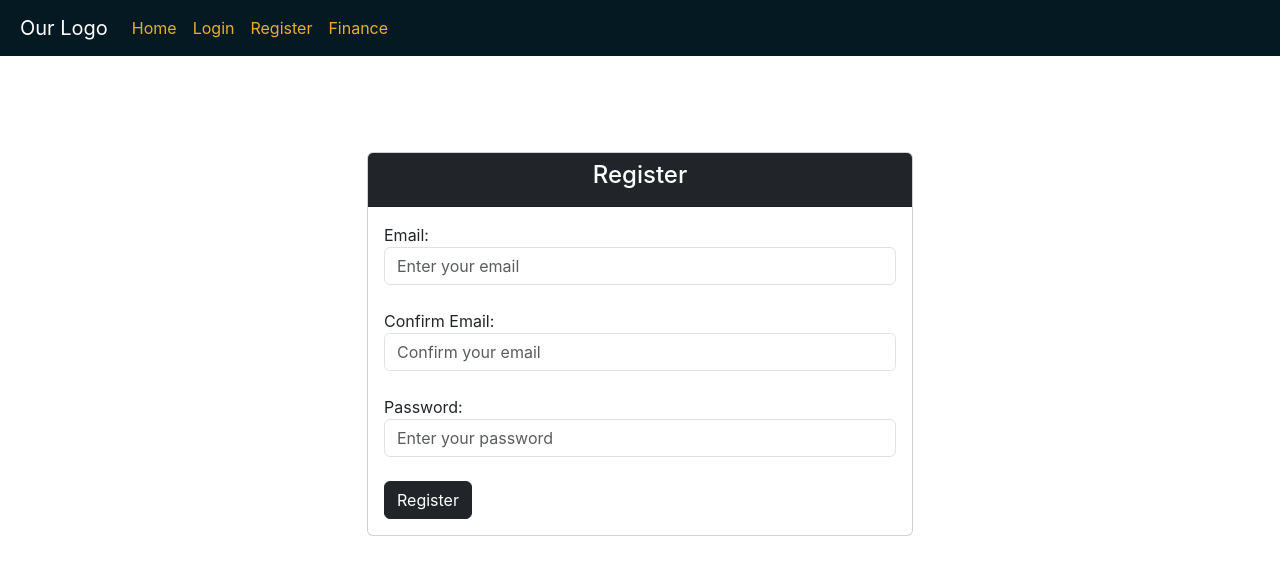
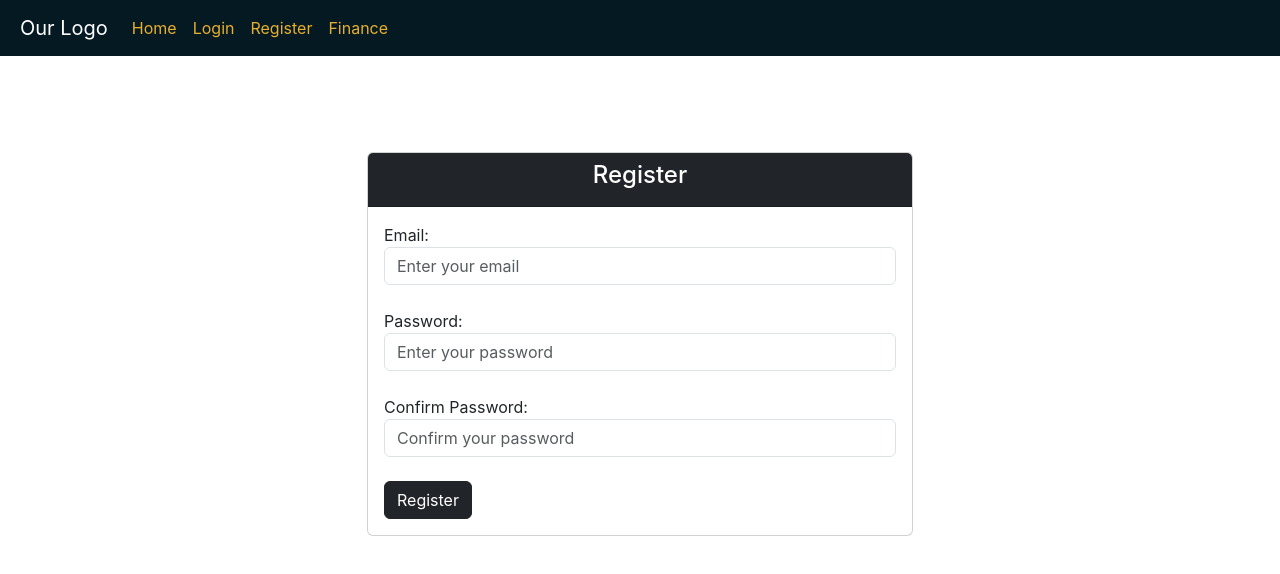
Before and after one commit to Sha3-git/WEC-2024, a React (Create React App) app in the folder client/: page /register in a window 1280 px wide. Shown: the top 574 px of the page. Built offline with nearby package versions, Linux system fonts and the light colour scheme.

Commit message:
changed register

```diff
--- a/client/src/pages/Register.jsx
+++ b/client/src/pages/Register.jsx
@@ -5,10 +5,10 @@ import { useNavigate } from 'react-router-dom';
 
 function Register() {
   const [email, setEmail] = useState('');
-  const [confirmEmail, setConfirmEmail] = useState('');
+  const [confirmPassword, setConfirmPassword] = useState('');
   const [password, setPassword] = useState('');
   const [emailError, setEmailError] = useState('');
-  const [confirmEmailError, setConfirmEmailError] = useState('');
+  const [confirmPasswordError, setConfirmPasswordError] = useState('');
   const navigate = useNavigate();
 
   const validateEmail = () => {
@@ -20,23 +20,23 @@ function Register() {
     }
   };
 
-  const validateConfirmEmail = () => {
-    if (confirmEmail !== email) {
-      setConfirmEmailError('Email addresses do not match');
+  const validateConfirmPassword = () => {
+    if (confirmPassword !== password) {
+      setConfirmPasswordError('Passwords do not match');
     } else {
-      setConfirmEmailError('');
+      setConfirmPasswordError('');
     }
   };
 
   const handleRegister = async (e) => {
     e.preventDefault();
 
-    // Validate email and confirm email
+    //validate email and confirm password
     validateEmail();
-    validateConfirmEmail();
+    validateConfirmPassword();
 
-    // Check if there are any errors before proceeding with registration
-    if (emailError || confirmEmailError) {
+    //check if there are any errors before proceeding with registration
+    if (emailError || confirmPasswordError) {
       return;
     }
 
@@ -46,13 +46,13 @@ function Register() {
         password: password,
       });
 
-      // Handle the response based on your backend API's structure
+      //handle the response based on your backend API's structure
       console.log('Registration successful:', response.data);
       if(response.data.status === 200){
         navigate('/login')
       }
     } catch (error) {
-      // Handle errors, e.g., display an error message to the user
+      //handle errors, such as display an error message to the user
       console.error('Registration failed:', error.response.data);
     }
   };
@@ -84,20 +84,6 @@ function Register() {
                     {emailError && <div className="invalid-feedback">{emailError}</div>}
                   </div>
                   <div className="form-group mb-4">
-                    <label htmlFor="confirmEmail">Confirm Email:</label>
-                    <input
-                      type="email"
-                      className={`form-control ${confirmEmailError ? 'is-invalid' : ''}`}
-                      id="confirmEmail"
-                      placeholder="Confirm your email"
-                      value={confirmEmail}
-                      onBlur={validateConfirmEmail}
-                      onChange={(e) => setConfirmEmail(e.target.value)}
-                      required
-                    />
-                    {confirmEmailError && <div className="invalid-feedback">{confirmEmailError}</div>}
-                  </div>
-                  <div className="form-group mb-4">
                     <label htmlFor="password">Password:</label>
                     <input
                       type="password"
@@ -108,6 +94,20 @@ function Register() {
                       onChange={(e) => setPassword(e.target.value)}
                       required
                     />
+                  </div>
+                  <div className="form-group mb-4">
+                    <label htmlFor="confirmPassword">Confirm Password:</label>
+                    <input
+                      type="password"
+                      className={`form-control ${confirmPasswordError ? 'is-invalid' : ''}`}
+                      id="confirmPassword"
+                      placeholder="Confirm your password"
+                      value={confirmPassword}
+                      onBlur={validateConfirmPassword}
+                      onChange={(e) => setConfirmPassword(e.target.value)}
+                      required
+                    />
+                    {confirmPasswordError && <div className="invalid-feedback">{confirmPasswordError}</div>}
                   </div>
                   <button type="submit" className="btn btn-dark btn-block">
                     Register
```
